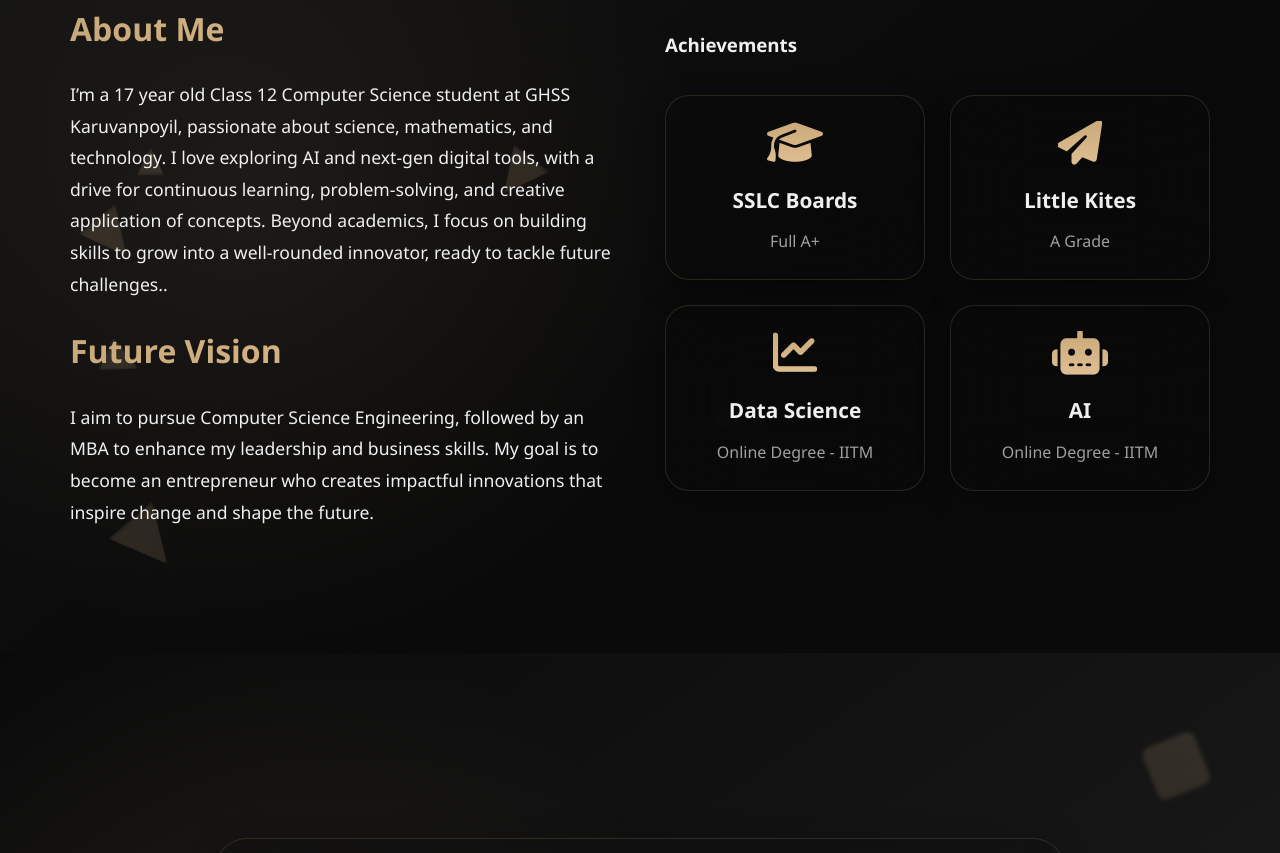
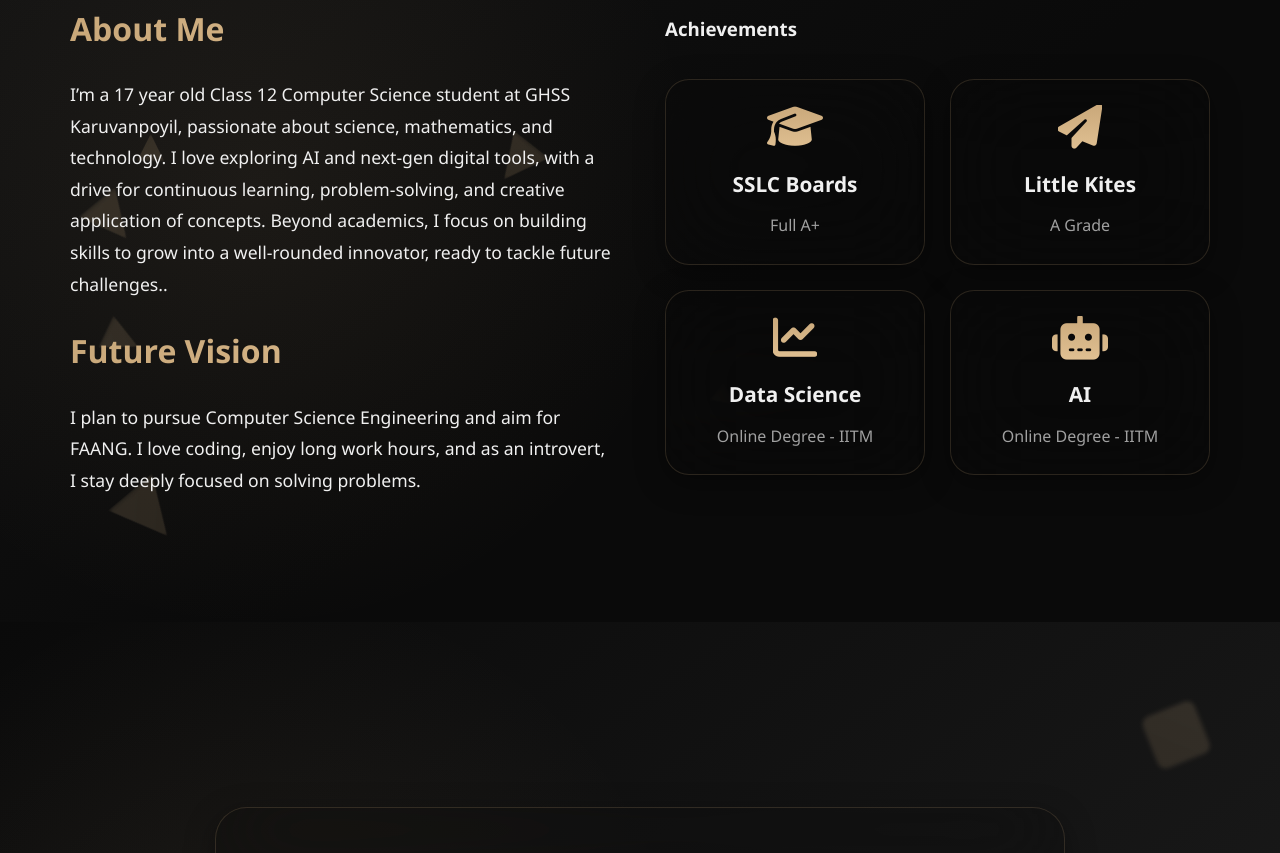
Before and after one commit to fadhizamanpt/fadhizamanpt, a plain HTML site: page index.html in a window 1280 px wide. Shown: the part 1049-1902 px from the top of the page. Drawn offline with Linux system fonts and the light colour scheme.

Commit message:
Update index.html

```diff
--- a/index.html
+++ b/index.html
@@ -50,7 +50,7 @@
           <p>I’m a 17 year old Class 12 Computer Science student at GHSS Karuvanpoyil, passionate about science, mathematics, and technology. I love exploring AI and next-gen digital tools, with a drive for continuous learning, problem-solving, and creative application of concepts. Beyond academics, I focus on building skills to grow into a well-rounded innovator, ready to tackle future challenges..</p>
 
           <h3>Future Vision</h3>
-          <p>I aim to pursue Computer Science Engineering, followed by an MBA to enhance my leadership and business skills. My goal is to become an entrepreneur who creates impactful innovations that inspire change and shape the future.</p>
+          <p>I plan to pursue Computer Science Engineering and aim for FAANG. I love coding, enjoy long work hours, and as an introvert, I stay deeply focused on solving problems.</p>
         </div>
         <div class="about-achievements">
           <h3>Achievements</h3>
```
